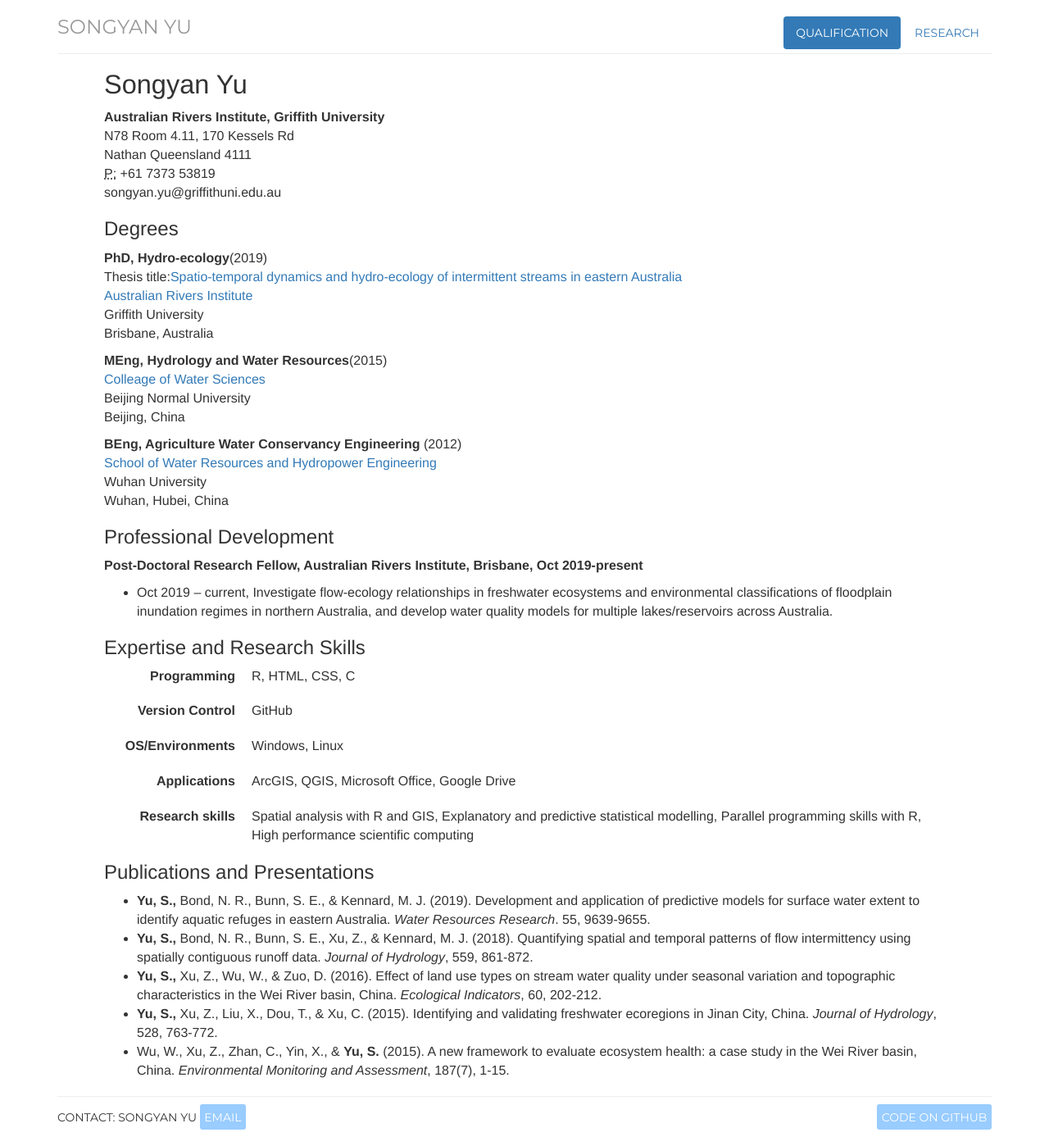
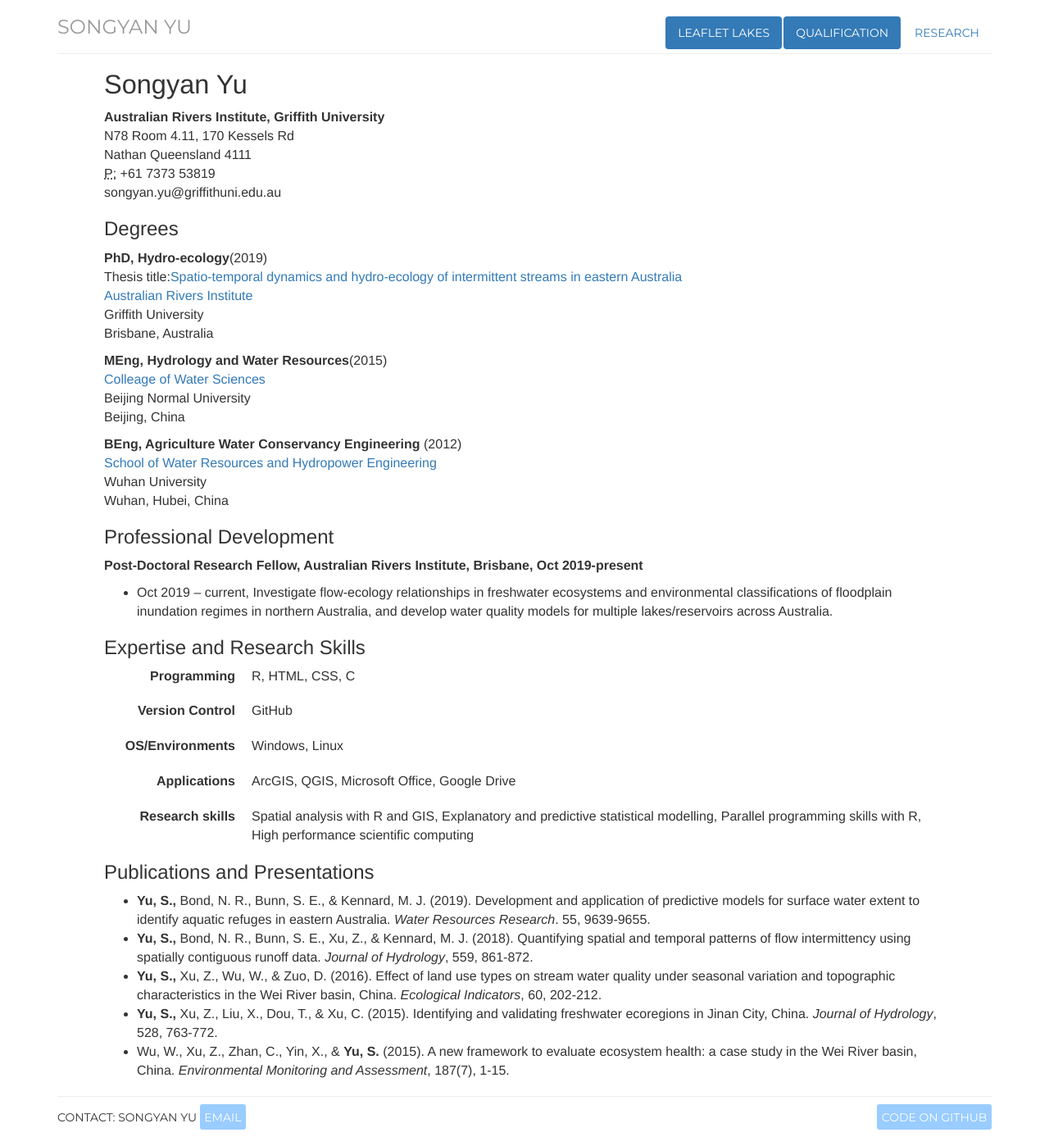
Before and after one commit to SongyanYu/SongyanYu.github.io, a Jekyll site: the page built from qualification.html, in a window 1280 px wide. Shown: the whole page at 82% size. Built offline with Jekyll 4.4.1, drawn with Linux system fonts in a browser that asks for light colours.

Commit message:
add new nav leaflet lakes

```diff
--- a/_includes/navigation.html
+++ b/_includes/navigation.html
@@ -1,5 +1,6 @@
 <div class="header">
     <ul class="nav nav-pills pull-right">
+        <li class="{{page.qualification}}"><a href="qualification.html">Leaflet Lakes</a></li>
         <li class="{{page.qualification}}"><a href="qualification.html">Qualification</a></li>
         <li class="{{page.research}}"><a href="research.html">Research</a></li>
     </ul>
```
